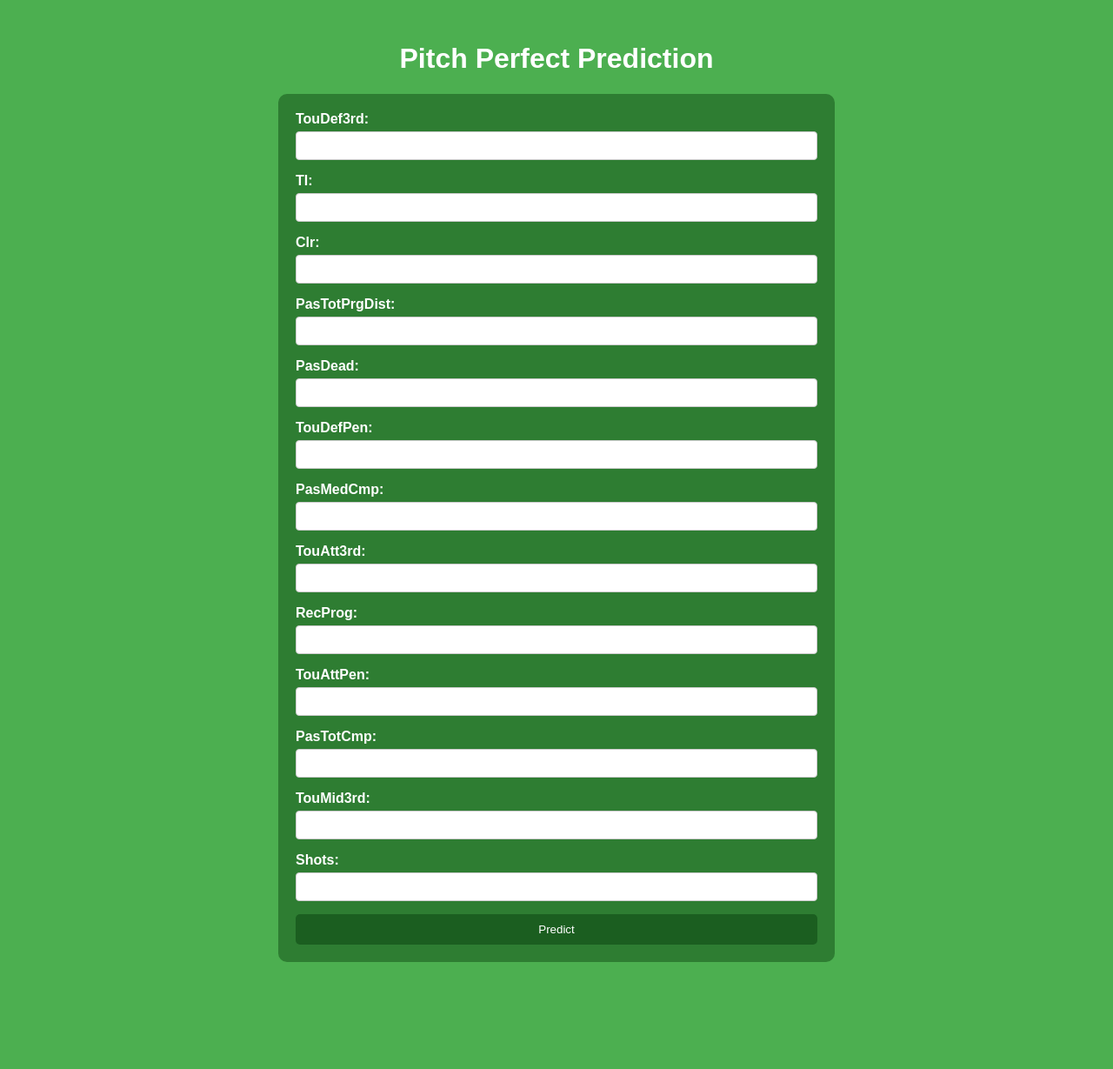
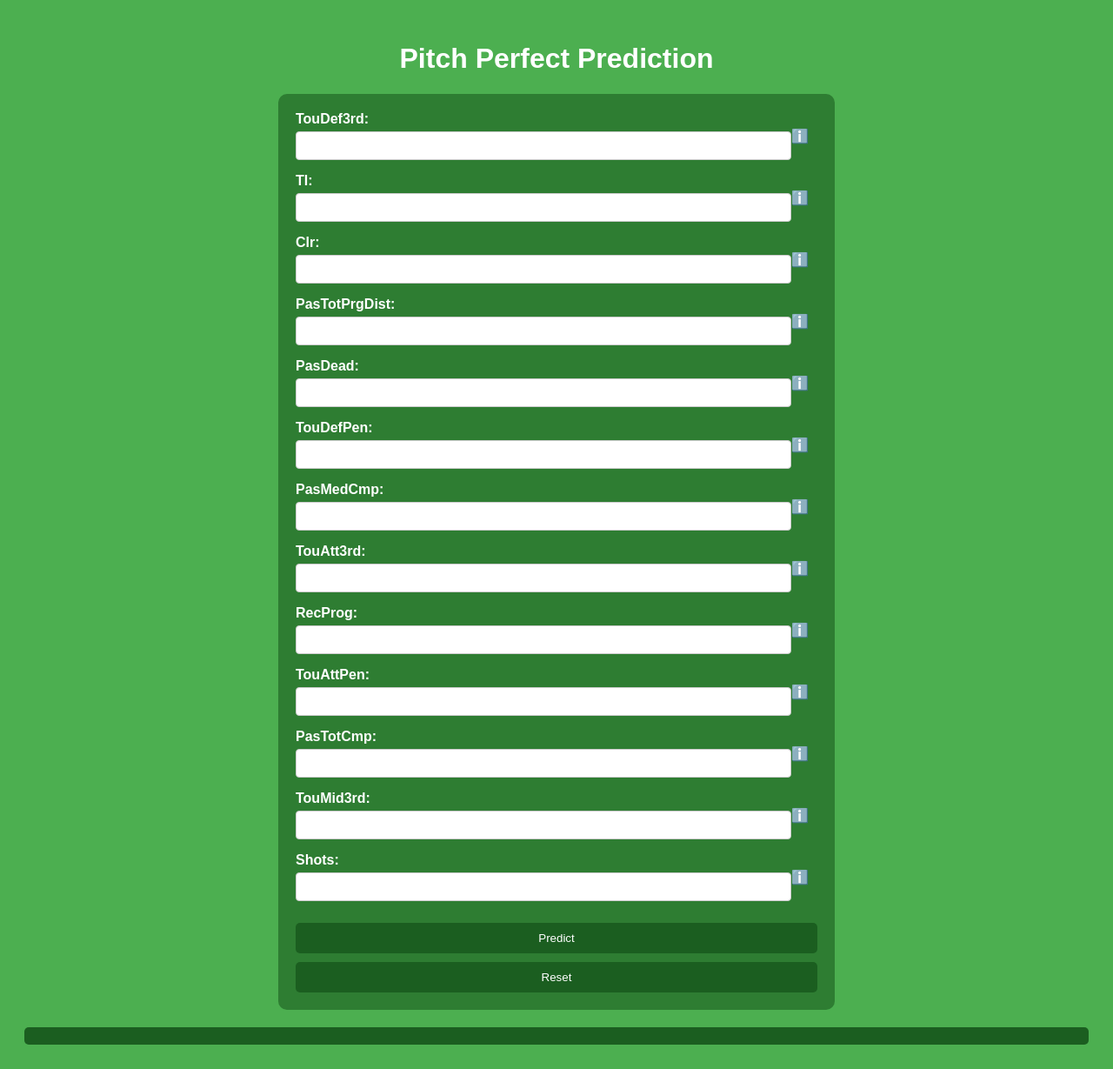
Before and after one commit to Fidot-2311/Dissertation, a Flask app: page / in a window 1280 px wide. Shown: the whole page at 87% size. Before the commit the page ends 1106 px from the top, so only its background shows below. Run offline with Flask 3, Linux system fonts and the light colour scheme; parts of the project's set-up code (start-up, migrations or seed data) failed here and were passed over.

Commit message:
Add files via upload

```diff
--- a/templates/index.html
+++ b/templates/index.html
@@ -23,6 +23,7 @@
         }
         .form-group {
             margin-bottom: 15px;
+            position: relative;
         }
         label {
             font-weight: bold;
@@ -30,13 +31,13 @@
             margin-bottom: 5px;
         }
         input[type="number"] {
-            width: 100%;
+            width: calc(100% - 30px); /* Adjust for the tooltip icon */
             padding: 8px;
             box-sizing: border-box;
             border: 1px solid #ccc;
             border-radius: 4px;
         }
-        input[type="submit"] {
+        input[type="submit"], button {
             background-color: #1B5E20; /* Darker button for better visibility */
             color: white;
             padding: 10px 15px;
@@ -44,9 +45,50 @@
             border-radius: 5px;
             cursor: pointer;
             width: 100%;
+            margin-top: 10px;
         }
-        input[type="submit"]:hover {
+        input[type="submit"]:hover, button:hover {
             background-color: #66BB6A; /* Hover effect */
+        }
+        .tooltip-icon {
+            position: absolute;
+            right: 10px;
+            top: 50%;
+            transform: translateY(-50%);
+            cursor: pointer;
+            font-size: 16px;
+        }
+        .tooltip-icon:hover::after {
+            content: attr(data-tooltip);
+            position: absolute;
+            background-color: #000;
+            color: #fff;
+            padding: 5px;
+            border-radius: 5px;
+            top: -30px;
+            right: 0;
+            white-space: nowrap;
+            z-index: 10;
+        }
+        .result {
+            margin-top: 20px;
+            background-color: #1B5E20;
+            padding: 10px;
+            border-radius: 5px;
+        }
+        .spinner {
+            display: none;
+            margin: 20px auto;
+            border: 8px solid #f3f3f3;
+            border-radius: 50%;
+            border-top: 8px solid #4CAF50;
+            width: 50px;
+            height: 50px;
+            animation: spin 2s linear infinite;
+        }
+        @keyframes spin {
+            0% { transform: rotate(0deg); }
+            100% { transform: rotate(360deg); }
         }
     </style>
 </head>
@@ -56,57 +98,73 @@
         <div class="form-group">
             <label for="TouDef3rd">TouDef3rd:</label>
             <input type="number" id="TouDef3rd" name="TouDef3rd" min="0" step="any" required>
+            <span class="tooltip-icon" data-tooltip="Touches in defensive third">ℹ️</span>
         </div>
         <div class="form-group">
             <label for="TI">TI:</label>
             <input type="number" id="TI" name="TI" min="0" step="any" required>
+            <span class="tooltip-icon" data-tooltip="Throw Ins Taken">ℹ️</span>
         </div>
         <div class="form-group">
             <label for="Clr">Clr:</label>
             <input type="number" id="Clr" name="Clr" min="0" step="any" required>
+            <span class="tooltip-icon" data-tooltip="Clearances made">ℹ️</span>
         </div>
         <div class="form-group">
             <label for="PasTotPrgDist">PasTotPrgDist:</label>
             <input type="number" id="PasTotPrgDist" name="PasTotPrgDist" min="0" step="any" required>
+            <span class="tooltip-icon" data-tooltip="Total distance, in yards, that completed passes have traveled towards the opponent's goal">ℹ️</span>
         </div>
         <div class="form-group">
             <label for="PasDead">PasDead:</label>
             <input type="number" id="PasDead" name="PasDead" min="0" step="any" required>
+            <span class="tooltip-icon" data-tooltip="Dead-Ball passes made">ℹ️</span>
         </div>
         <div class="form-group">
             <label for="TouDefPen">TouDefPen:</label>
             <input type="number" id="TouDefPen" name="TouDefPen" min="0" step="any" required>
+            <span class="tooltip-icon" data-tooltip="Touches in defensive penalty Area">ℹ️</span>
         </div>
         <div class="form-group">
             <label for="PasMedCmp">PasMedCmp:</label>
             <input type="number" id="PasMedCmp" name="PasMedCmp" min="0" step="any" required>
+            <span class="tooltip-icon" data-tooltip="Passes completed between 15 and 30 yards">ℹ️</span>
         </div>
         <div class="form-group">
             <label for="TouAtt3rd">TouAtt3rd:</label>
             <input type="number" id="TouAtt3rd" name="TouAtt3rd" min="0" step="any" required>
+            <span class="tooltip-icon" data-tooltip="Touches in attacking third">ℹ️</span>
         </div>
         <div class="form-group">
             <label for="RecProg">RecProg:</label>
             <input type="number" id="RecProg" name="RecProg" min="0" step="any" required>
+            <span class="tooltip-icon" data-tooltip="completed passes into the penalty area">ℹ️</span>
         </div>
         <div class="form-group">
             <label for="TouAttPen">TouAttPen:</label>
             <input type="number" id="TouAttPen" name="TouAttPen" min="0" step="any" required>
+            <span class="tooltip-icon" data-tooltip="touches in attacking penalty area">ℹ️</span>
         </div>
         <div class="form-group">
             <label for="PasTotCmp">PasTotCmp:</label>
             <input type="number" id="PasTotCmp" name="PasTotCmp" min="0" step="any" required>
+            <span class="tooltip-icon" data-tooltip="total passes completed">ℹ️</span>
         </div>
         <div class="form-group">
             <label for="TouMid3rd">TouMid3rd:</label>
             <input type="number" id="TouMid3rd" name="TouMid3rd" min="0" step="any" required>
+            <span class="tooltip-icon" data-tooltip="touches in middle third">ℹ️</span>
         </div>
         <div class="form-group">
             <label for="Shots">Shots:</label>
             <input type="number" id="Shots" name="Shots" min="0" step="any" required>
+            <span class="tooltip-icon" data-tooltip="total shots taken (does not include penalty kicks)">ℹ️</span>
         </div>
         <input type="submit" value="Predict">
+        <button type="button" id="reset-btn">Reset</button>
     </form>
+    <div class="spinner" id="spinner"></div>
+    <div class="result" id="result"></div>
 
     <script>
         document.getElementById("prediction-form").addEventListener("submit", function(event) {
@@ -114,6 +172,9 @@
             let formData = new FormData(this);
             let jsonData = {};
             formData.forEach((value, key) => { jsonData[key] = Number(value); });
+
+            document.getElementById("spinner").style.display = "block"; // Show spinner
+            document.getElementById("result").innerHTML = ""; // Clear previous result
 
             fetch("/predict", {
                 method: "POST",
@@ -124,11 +185,19 @@
             })
             .then(response => response.json())
             .then(data => {
-                alert("Predictions: " + JSON.stringify(data.predictions) + "\nProbabilities: " + JSON.stringify(data.predictions_proba));
+                document.getElementById("spinner").style.display = "none"; // Hide spinner
+                let resultDiv = document.getElementById("result");
+                resultDiv.innerHTML = `<h3>Predictions</h3><p>${JSON.stringify(data.predictions)}</p><h3>Probabilities</h3><p>${JSON.stringify(data.predictions_proba)}</p>`;
             })
             .catch(error => {
+                document.getElementById("spinner").style.display = "none"; // Hide spinner
                 console.error("Error:", error);
             });
+        });
+
+        document.getElementById("reset-btn").addEventListener("click", function() {
+            document.getElementById("prediction-form").reset();
+            document.getElementById("result").innerHTML = "";
         });
     </script>
 </body>
```
